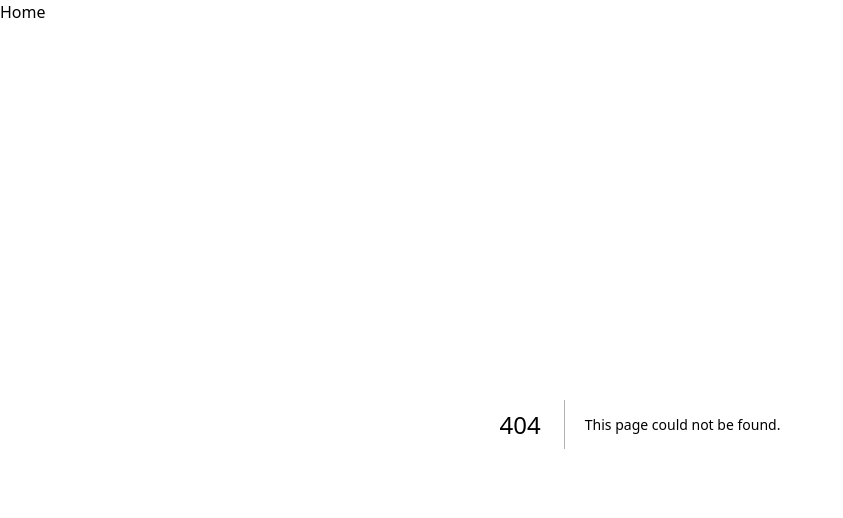
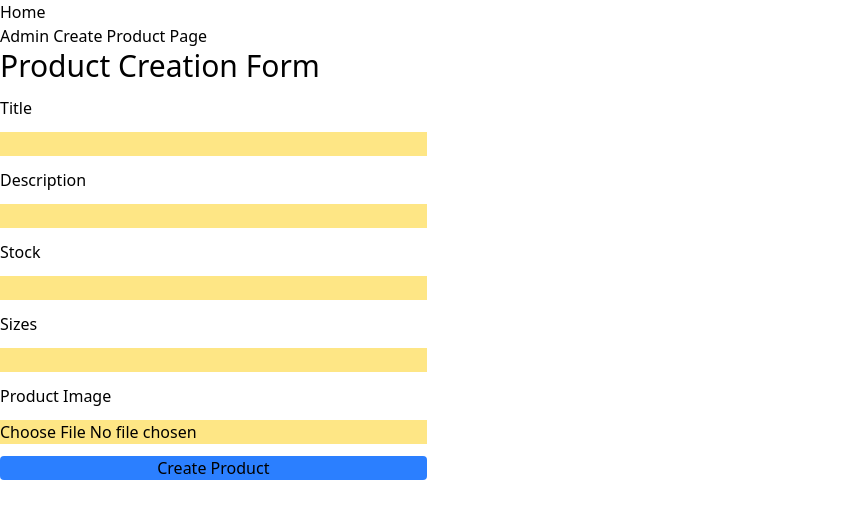
Before and after one commit to SeiRann/shop_frontend, a Next.js app: page /admin/products/create in a window 1280 px wide. Before the commit this address had no page. Shown: the top 518 px of the page, without its empty margins (0-843 px from the left). Built offline with nearby package versions, Linux system fonts and the light colour scheme.

Commit message:
createProductForm working there is still some bugs but its in a workable state you can upload an image and create a product

```diff
--- a/src/app/admin/page.tsx
+++ b/src/app/admin/page.tsx
@@ -1,6 +1,7 @@
 "use client";
 import { useEffect, useState } from "react";
 import { useRouter } from "next/navigation";
+import Link from "next/link";
 
 export default function AdminPage() {
   const [loading, setLoading] = useState(true);
@@ -28,6 +29,7 @@ export default function AdminPage() {
   return (
     <div>
       <h1>Admin Page</h1>
+      <Link href="/admin/products">Products</Link>
     </div>
   );
 }
--- /dev/null
+++ b/src/app/admin/products/create/page.tsx
@@ -0,0 +1,10 @@
+import CreateProductForm from "@/app/components/createProductForm";
+
+export default function CreateProductPage() {
+  return (
+    <div>
+      <h1>Admin Create Product Page</h1>
+      <CreateProductForm />
+    </div>
+  );
+}
--- a/src/app/admin/products/page.tsx
+++ b/src/app/admin/products/page.tsx
@@ -1,7 +1,9 @@
+import Link from "next/link";
 export default function ProductsAdminPage() {
   return (
     <div>
       <h1>Products Admin Page</h1>
+      <Link href="/admin/products/create">Create</Link>
     </div>
   );
 }
--- /dev/null
+++ b/src/app/components/createProductForm.tsx
@@ -0,0 +1,83 @@
+"use client"; // make this a client component
+import { useRouter } from "next/navigation";
+
+// interface ICreateProduct {
+//   file:
+//   description: string;
+//   title: string;
+//   stock: number;
+//   sizes: string;
+// }
+
+export default function CreateProductForm() {
+  const router = useRouter();
+  const onProductCreateSubmit = async (e: React.FormEvent<HTMLFormElement>) => {
+    e.preventDefault(); // prevent page reload
+
+    const formData = new FormData(e.currentTarget);
+    const rawSizes = formData.get("sizes");
+    let parsedSizes: string | undefined;
+
+    if (typeof rawSizes === "string") {
+      parsedSizes = parseSizes(rawSizes);
+      if (parsedSizes) {
+        formData.set("sizes", parsedSizes);
+      }
+    }
+
+    console.log(formData.get("file"));
+    const res = await fetch(`${process.env.NEXT_PUBLIC_API_URL}/product/`, {
+      method: "POST",
+      body: formData,
+      credentials: "include",
+    });
+
+    if (res.ok) {
+      console.log("Product created successfully!");
+      router.push("/admin/products");
+    } else {
+      console.log(formData);
+      console.error("Error creating product");
+    }
+  };
+
+  const parseSizes = (sizes: string) => {
+    if (sizes) {
+      const clothesSizeRegex =
+        /^(?:\d{1,2}|XS|S|M|L|XL|XXL|XXXL|MXS|MS|MM|ML|MXL|WXS|WS|WM|WL|WXL|YXS|YS|YM|YL|YXL)(?:,(?:\d{1,2}|XS|S|M|L|XL|XXL|XXXL|MXS|MS|MM|ML|MXL|WXS|WS|WM|WL|WXL|YXS|YS|YM|YL|YXL))*$/;
+
+      sizes = sizes.toUpperCase();
+      console.log(sizes);
+      if (clothesSizeRegex.test(sizes)) {
+        const sizesArray = sizes.split(",");
+        return JSON.stringify(sizesArray);
+      } else {
+        console.error("Improper format");
+        return "";
+      }
+    }
+  };
+
+  return (
+    <div className="w-1/3">
+      <form onSubmit={onProductCreateSubmit}>
+        <div className="flex flex-col gap-3">
+          <h1 className="text-3xl">Product Creation Form</h1>
+          <label htmlFor="title">Title</label>
+          <input type="text" name="title" className="bg-amber-200" />
+          <label htmlFor="description">Description</label>
+          <input type="text" name="description" className="bg-amber-200" />
+          <label htmlFor="stock">Stock</label>
+          <input type="number" name="stock" className="bg-amber-200" />
+          <label htmlFor="sizes">Sizes</label>
+          <input type="text" name="sizes" className="bg-amber-200" />
+          <label htmlFor="sizes">Product Image</label>
+          <input type="file" name="file" className="bg-amber-200" />
+          <button type="submit" className="bg-blue-500 rounded-sm">
+            Create Product
+          </button>
+        </div>
+      </form>
+    </div>
+  );
+}
```
